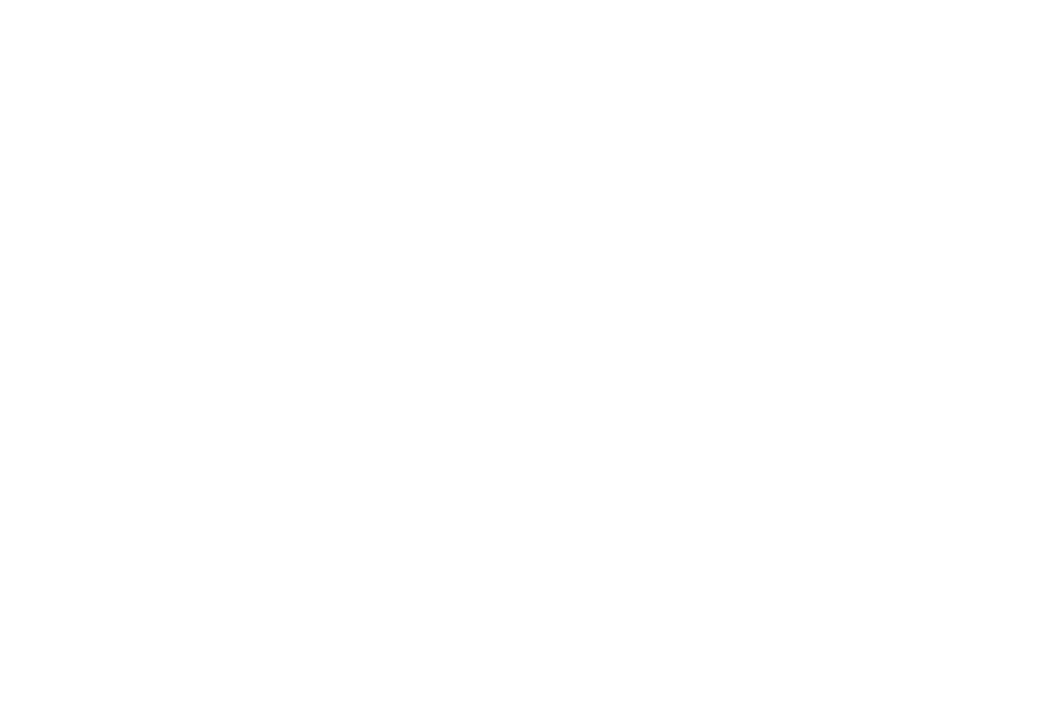
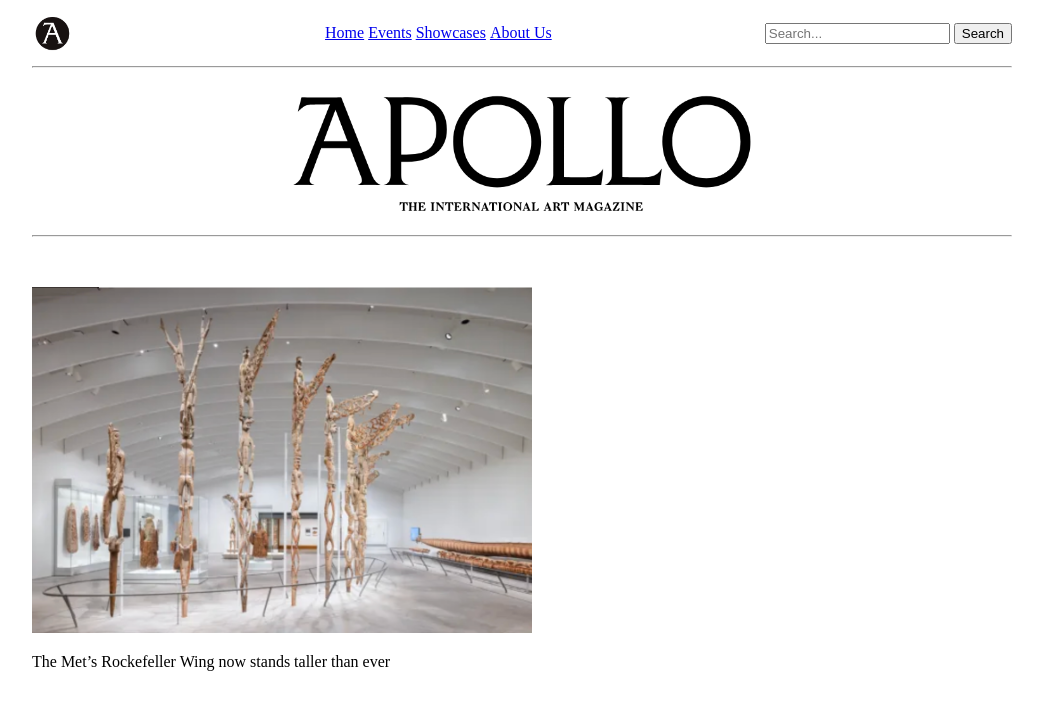
Before and after one commit to thuynguyen1012/Graph130-Final, a plain HTML site: page pages/web-pages-1.html in a window 1280 px wide. Shown: the whole page, without its empty margins (118-1161 px from the left). Drawn offline with Linux system fonts and the light colour scheme.

Commit message:
final initial work

```diff
--- a/pages/web-pages-1.html
+++ b/pages/web-pages-1.html
@@ -4,8 +4,30 @@
     <meta charset="UTF-8">
     <meta name="viewport" content="width=device-width, initial-scale=1.0">
     <title>Web Page 1</title>
+    <link href="../styles/web-pages-1.css" rel="stylesheet" type="text/css">
 </head>
 <body>
-
+    <header class="container">
+            <img src="../images/icon.png" width="40px" height="auto"/>
+            <nav>
+                <ul class="navigation">
+                    <li><a href="../index.html">Home</a></li>
+                    <li><a href="#">Events</a></li>
+                    <li><a href="#">Showcases</a></li>
+                    <li><a href="#">About Us</a></li>
+                </ul>
+            </nav>
+            <search class="search">
+                    <input type="text" placeholder="Search...">
+                    <button type="submit">Search</button>
+            </search>
+        </header>
+    <hr>
+    <img class="logo" src="../images/full-logo.png" width="500px" height="auto">
+    <hr>
+    <section class="headline">
+        <img src="../images/headline.png" width="500px" height="auto">
+        <p> The Met’s Rockefeller Wing now stands taller than ever </p>
+    </section>
 </body>
 </html>
--- /dev/null
+++ b/styles/web-pages-1.css
@@ -0,0 +1,34 @@
+body, header, section {
+    box-sizing: border-box;
+}
+
+body {
+    margin-left: 150px;
+    margin-right: 150px;
+}
+
+.container {
+    display: flex;
+    justify-content: space-between; /* this make the content in the header spread evenly */
+    align-items: center; /* align everhting vertically center */
+}
+
+.container nav li {
+    display: inline;
+    list-style: none;
+}
+
+.container nav {
+    text-align: center;
+}
+
+
+.logo {
+    display: block;
+    margin-left: auto;
+    margin-right: auto;
+}
+
+.headline {
+    margin-top: 50px;
+}
```
Also changed, not shown: images/full-logo.png (renamed from images/Screenshot 2025-06-03 at 12.04.00 PM.png), images/headline.png (added), images/icon.png (renamed from images/Screenshot 2025-06-03 at 12.04.37 PM.png), 1 other file.
